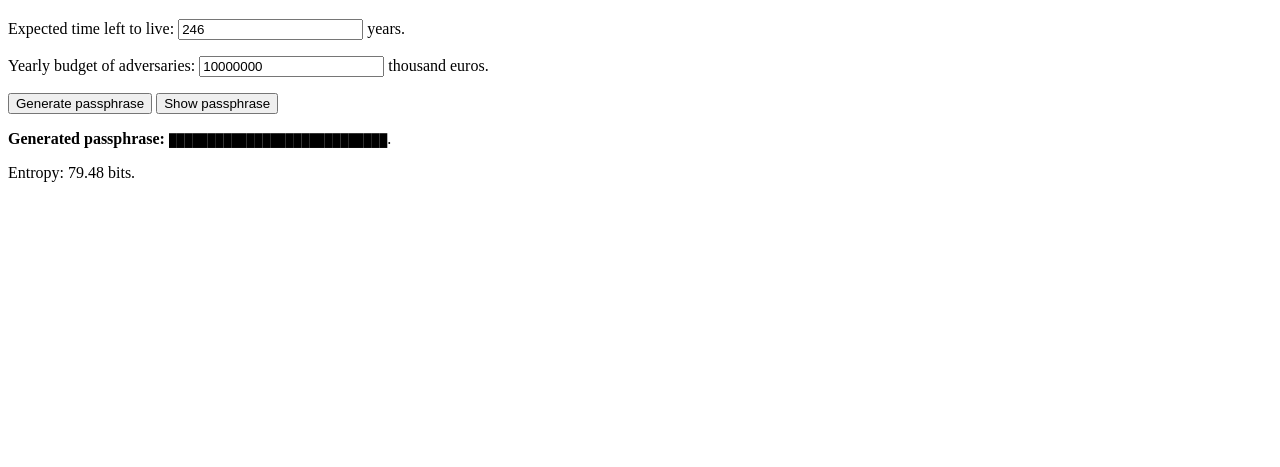
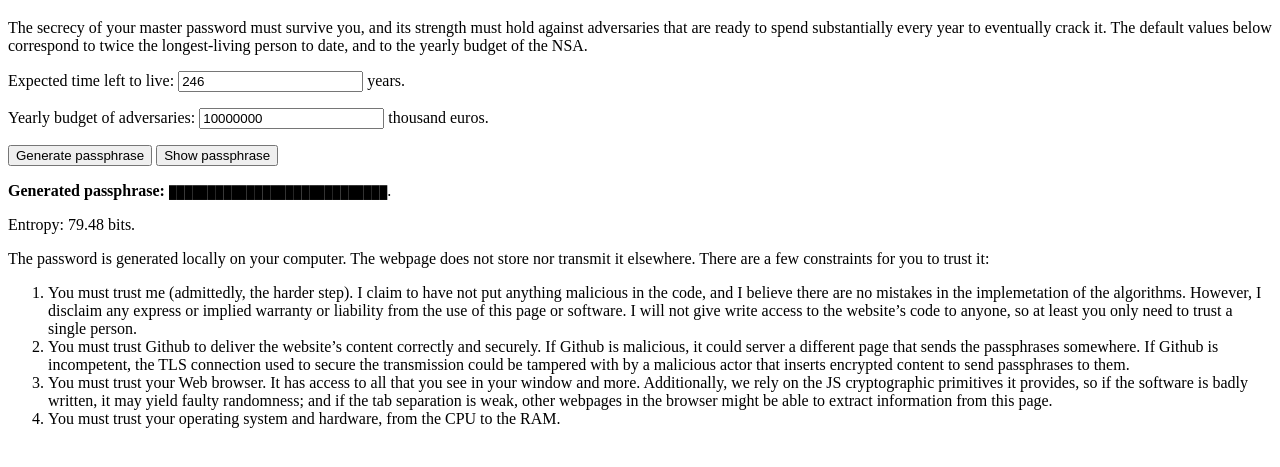
Before and after one commit to espadrine/passphrase, a website: page index.html in a window 1280 px wide. Shown: the part 61-528 px from the top of the page. Drawn offline with Linux system fonts and the light colour scheme.

Commit message:
Add explanation to website
Also, avoid a weird flicker on the password when loading the page.

```diff
--- a/index.html
+++ b/index.html
@@ -1,13 +1,41 @@
 <!doctype html><title>Random passphrase</title>
 <h1>Strong Memorable Passphrase Generator</h1>
+<p>The secrecy of your master password must survive you, and its strength must
+  hold against adversaries that are ready to spend substantially every year to
+  eventually crack it. The default values below correspond to twice the
+  longest-living person to date, and to the yearly budget of the NSA.
 <p>Expected time left to live: <input type=number value=246 id=yearsInput> years.
 <p>Yearly budget of adversaries:
   <input type=number value=10000000 id=costInput> thousand euros.
 <p><button id=genBut>Generate passphrase</button>
   <button id=hideBut>Show passphrase</button>
 <p><strong>Generated passphrase:</strong>
-  <code><output id=passphraseOutput>Awaiting generation</output></code>.
+  <code><output id=passphraseOutput>████████████████████████████</output></code>.
 <p>Entropy: <output id=entropyOutput>Awaiting generation</output> bits.
+<p>
+  The password is generated locally on your computer.
+  The webpage does not store nor transmit it elsewhere.
+  There are a few constraints for you to trust it:
+<ol>
+  <li>You must trust me (admittedly, the harder step). I claim to have not put
+    anything malicious in the code, and I believe there are no mistakes in the
+    implemetation of the algorithms. However, I disclaim any express or implied
+    warranty or liability from the use of this page or software. I will not
+    give write access to the website’s code to anyone, so at least you only need
+    to trust a single person.
+  <li>You must trust Github to deliver the website’s content correctly and
+    securely. If Github is malicious, it could server a different page that
+    sends the passphrases somewhere. If Github is incompetent, the TLS
+    connection used to secure the transmission could be tampered with by a
+    malicious actor that inserts encrypted content to send passphrases to them.
+  <li>You must trust your Web browser. It has access to all that you see in your
+    window and more. Additionally, we rely on the JS cryptographic primitives it
+    provides, so if the software is badly written, it may yield faulty
+    randomness; and if the tab separation is weak, other webpages in the
+    browser might be able to extract information from this page.
+  <li>You must trust your operating system and hardware,
+    from the CPU to the RAM.
+</ol>
 
 <script src=./browser.js></script>
 <script>
@@ -50,6 +78,11 @@
   var hiddenPassword = '████████████████████████████';
   function toggleHide() {
     passphrasesAreHidden = !passphrasesAreHidden;
+    if (passphrasesAreHidden) {
+      hideBut.textContent = 'Show passphrase';
+    } else {
+      hideBut.textContent = 'Hide passphrase';
+    }
     showPasswords();
   }
 
```
